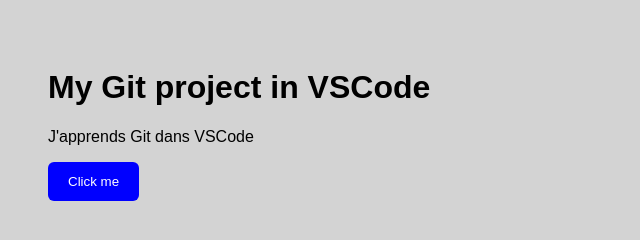
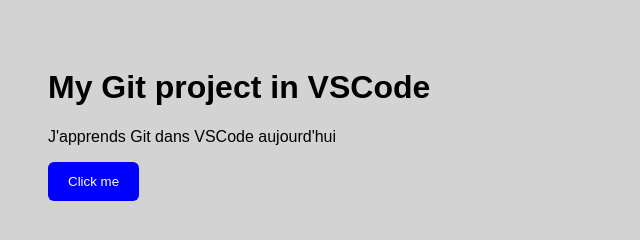
Before and after one commit to djachk/VSCode_tuto, a plain HTML site: page index.html in a window 1280 px wide. Shown: the whole page, without its empty margins (0-640 px from the left). Drawn offline with Linux system fonts and the light colour scheme.

Commit message:
Update project description

```diff
--- a/index.html
+++ b/index.html
@@ -8,7 +8,7 @@
 </head>
 <body>
     <h1>My Git project in VSCode</h1>
-    <p>J'apprends Git   dans VSCode</p>
+    <p>J'apprends Git dans VSCode aujourd'hui</p>
     <button>Click me</button>
     <script src="app.js"></script>
 </body>
```
